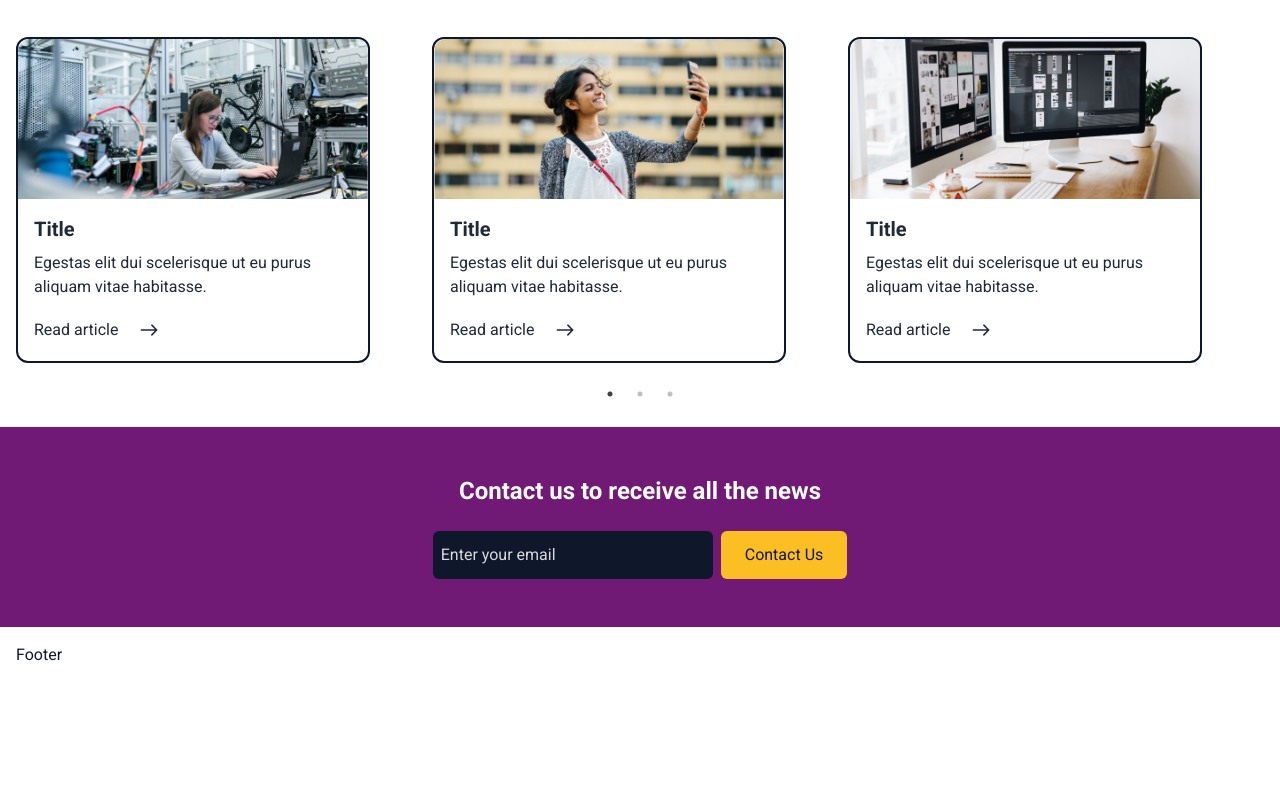
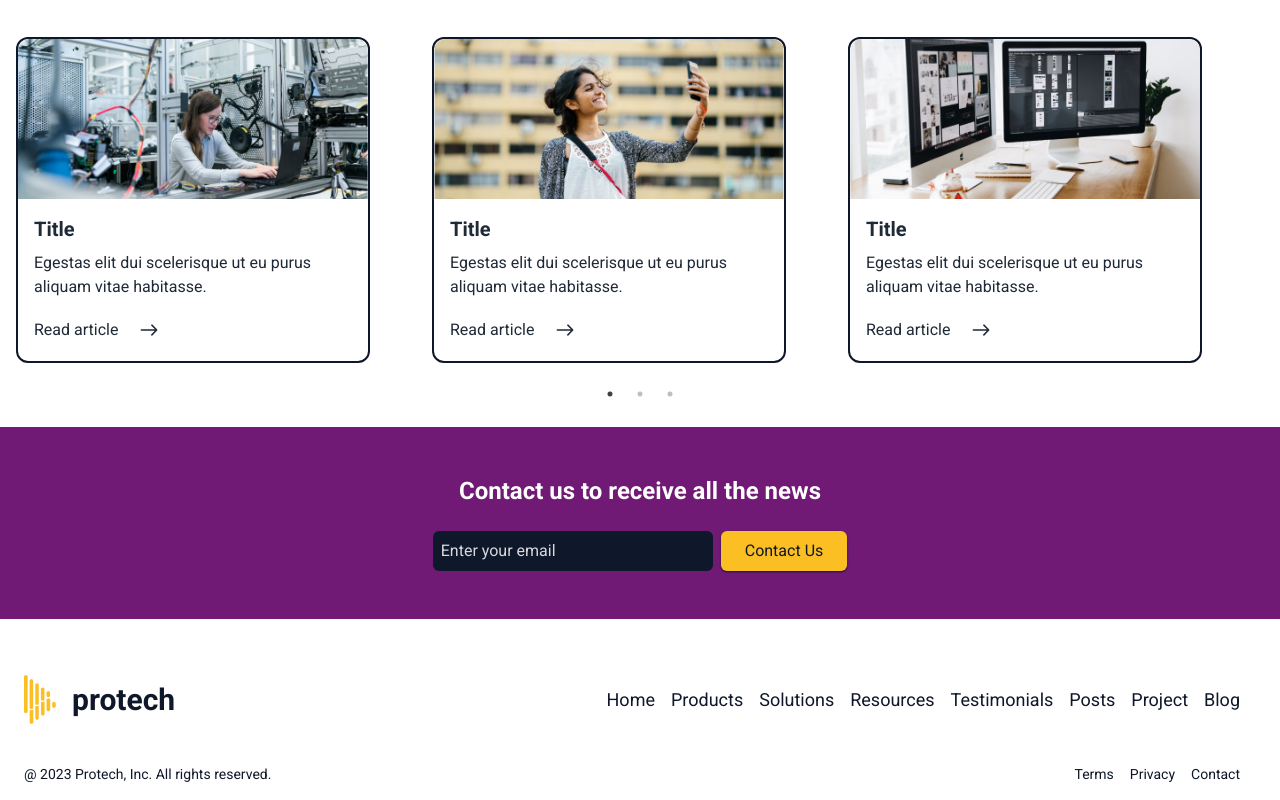
Before and after one commit to benser22/Landing_tool-design, a React (Vite) app: page / in a window 1280 px wide. Shown: the part 4276-5076 px from the top of the page. Before the commit the page ends 4959 px from the top, so only its background shows below. Built offline with nearby package versions, Linux system fonts and the light colour scheme.

Commit message:
Add(section): footer section added

```diff
--- a/src/Footer/Footer.jsx
+++ b/src/Footer/Footer.jsx
@@ -1,9 +1,71 @@
 import data from '../data.json';
+import { Link } from 'react-scroll';
 
 function Footer() {
   return (
     <footer className="flex w-full p-4 bg-white overflow-hidden text-blue-gray_Custom">
-      Footer
+      <div className="flex flex-col px-2">
+        <div className="flex flex-col md:flex-row justify-between items-center w-[95vw] mx-auto text-sm py-10 gap-4">
+          <a
+            href="/"
+            className="flex items-center hover:text-blue-light_Custom"
+          >
+            <div className="flex items-center gap-2 w-20">
+              <img
+                src={data['logo-color'].url}
+                alt={data['logo-color'].alt}
+                className="w-2/5 cursor-pointer mr-2"
+              ></img>
+              <p className="font-bold text-xl lg:text-[30px]">
+                {data['logo-color'].text}
+              </p>
+            </div>
+          </a>
+          <div className="w-full flex items-center justify-center md:justify-end gap-4 flex-wrap">
+            {data['section-footer'].links.map((link, index) => (
+              <Link
+                to={link.href}
+                spy={false}
+                smooth={true}
+                duration={500}
+                key={index}
+                offset={-75}
+                className="cursor-pointer"
+              >
+                <p
+                  key={index}
+                  className="hover:text-blue-light_Custom cursor-pointer text-lg"
+                >
+                  {link.text}
+                </p>
+              </Link>
+            ))}
+            <a href={data.blog.url} target="_blank">
+              <p className="hover:text-blue-light_Custom cursor-pointer text-lg">
+                {data.blog.title}
+              </p>
+            </a>
+          </div>
+        </div>
+        <div className="flex justify-center md:justify-between items-center w-[95vw] mx-auto text-sm flex-wrap gap-4">
+          <div>
+            <p>{data['section-footer'].rights}</p>
+          </div>
+          <div className="flex items-center justify-center gap-4">
+            <p className="hover:text-blue-light_Custom cursor-pointer">
+              {data['section-footer'].terms}
+            </p>
+            <p className="hover:text-blue-light_Custom cursor-pointer">
+              {data['section-footer'].privacy}
+            </p>
+            <a href={`mailto:${data.contact.email}`} className="cursor-pointer">
+              <p className="hover:text-blue-light_Custom">
+                {data['section-footer'].contact}
+              </p>
+            </a>
+          </div>
+        </div>
+      </div>
     </footer>
   );
 }
--- a/src/components/Sections/Contact.jsx
+++ b/src/components/Sections/Contact.jsx
@@ -28,7 +28,7 @@ function Contact() {
   return (
     <section id="contact">
       <div className="flex flex-col justify-center items-center py-12 px-8 gap-2 bg-fucsia_Custom text-white">
-        <p className="text-md sm:text-lg md:text-xl lg:text-2xl font-semibold self-center">
+        <p className="text-md sm:text-lg md:text-xl lg:text-2xl font-semibold self-center text-center">
           {data['section-contact'].title}
         </p>
         <div className="flex flex-col sm:flex-row items-center mt-4 gap-2 w-full justify-center">
@@ -36,11 +36,11 @@ function Contact() {
             type="email"
             value={email}
             onChange={handleEmailChange}
-            className="min-w-[280px] text-white bg-blue-gray_Custom p-3 px-2 border-none rounded-md border placeholder-[#DADADD]"
+            className="sm:min-w-[280px] text-white bg-blue-gray_Custom p-2 px-2 border-none rounded-md border placeholder-[#DADADD]"
             placeholder={data['section-contact'].input_placeholder}
           />
           <button
-            className="rounded-md bg-amber_Custom text-blue-gray_Custom p-3 px-6 hover:brightness-105 active:brightness-95 transition-all"
+            className="rounded-md bg-amber_Custom text-blue-gray_Custom p-2 px-6 hover:brightness-105 active:brightness-95 shadow-sm shadow-blue-gray_Custom active:shadow-none transition-all"
             onClick={handleButtonClick}
           >
             {data['section-contact'].button}
--- a/src/components/Sections/Testimonials.jsx
+++ b/src/components/Sections/Testimonials.jsx
@@ -81,7 +81,7 @@ const Testimonials = () => {
                     <img
                       src={testimonial.image}
                       alt={testimonial.name}
-                      className="max-w-[300px] max-h-[250px] min-h-[250px] object-cover rounded-xl border-2 border-blue-gray_Custom"
+                      className="w-[80vw] sm:w-full max-w-[300px] max-h-[250px] min-h-[250px] object-cover rounded-xl border-2 border-blue-gray_Custom"
                     />
                   </div>
                 </div>
--- a/src/data.json
+++ b/src/data.json
@@ -277,7 +277,49 @@
     "button": "Contact Us",
     "error": "Please enter a valid email address."
   },
-  "section-footer": {},
+  "section-footer": {
+    "rights": "@ 2023 Protech, Inc. All rights reserved.",
+    "terms": "Terms",
+    "privacy": "Privacy",
+    "contact": "Contact",
+    "links": [
+      {
+        "id": 1,
+        "text": "Home",
+        "href": "home"
+      },
+      {
+        "id": 2,
+        "text": "Products",
+        "href": "products"
+      },
+      {
+        "id": 3,
+        "text": "Solutions",
+        "href": "solutions"
+      },
+      {
+        "id": 4,
+        "text": "Resources",
+        "href": "resources"
+      },
+      {
+        "id": 5,
+        "text": "Testimonials",
+        "href": "testimonials"
+      },
+      {
+        "id": 6,
+        "text": "Posts",
+        "href": "posts"
+      },
+      {
+        "id": 6,
+        "text": "Project",
+        "href": "project"
+      }
+    ]
+  },
   "logo": {
     "url": "Logo.png",
     "alt": "logo image",
@@ -287,7 +329,7 @@
   "logo-color": {
     "url": "Logo-color.png",
     "alt": "logo image",
-    "text": "TextoLogo"
+    "text": "protech"
   },
   "contact": {
     "email": "tool-design@gmail.com"
```
